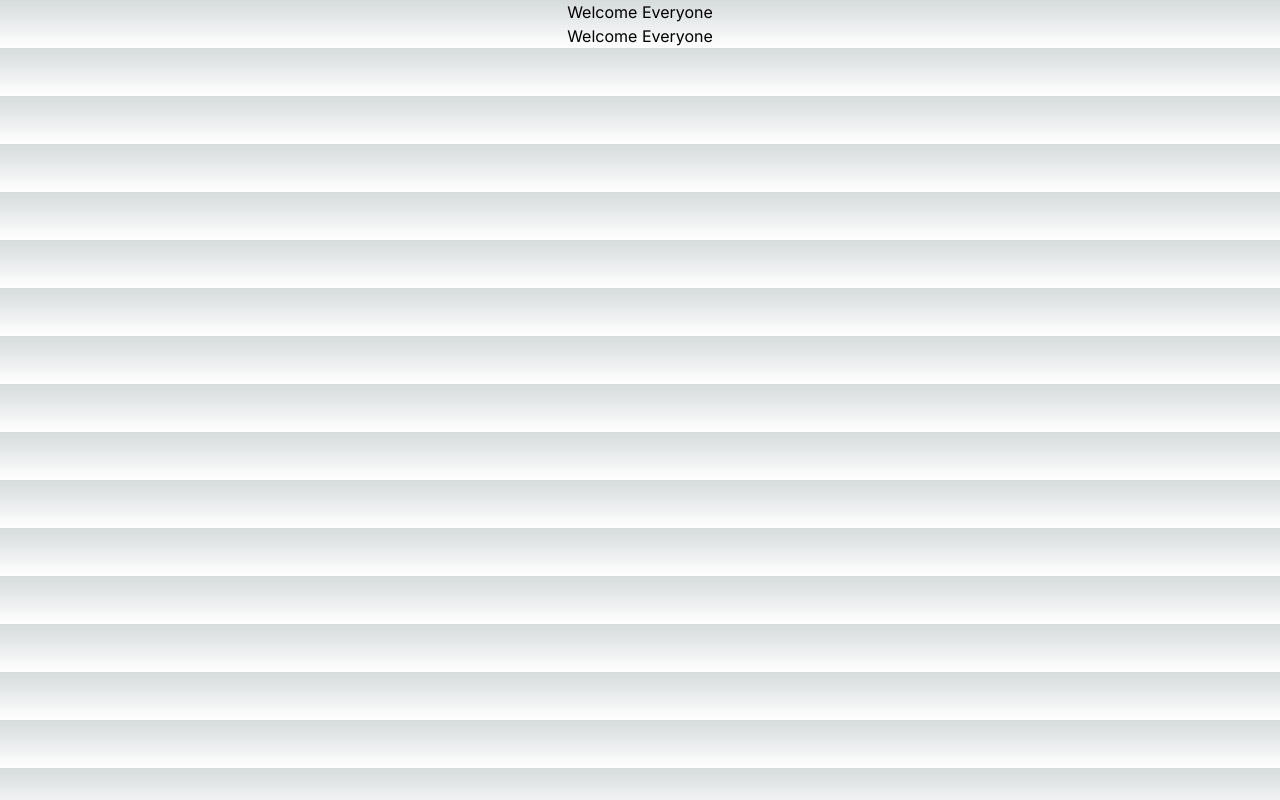
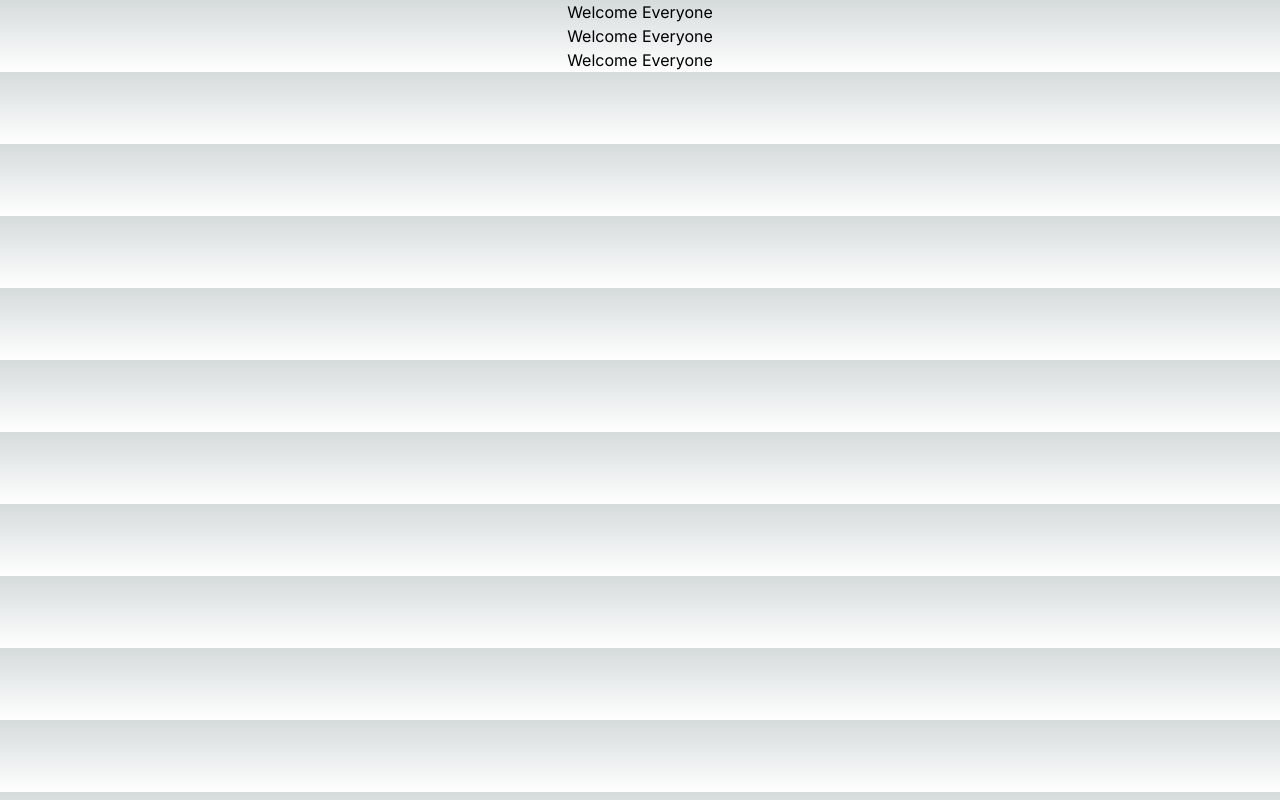
Before and after one commit to saarif23/money-transaction-client, a Next.js app: page / in a window 1280 px wide. Built offline with nearby package versions, Linux system fonts and the light colour scheme.

Commit message:
create dev branch

```diff
--- a/src/app/page.tsx
+++ b/src/app/page.tsx
@@ -5,6 +5,7 @@ export default function Home() {
     <main>
       <h1 className="text-center">Welcome Everyone</h1>
       <h1 className="text-center">Welcome Everyone</h1>
+      <h1 className="text-center">Welcome Everyone</h1>
     </main>
   );
 }
```
